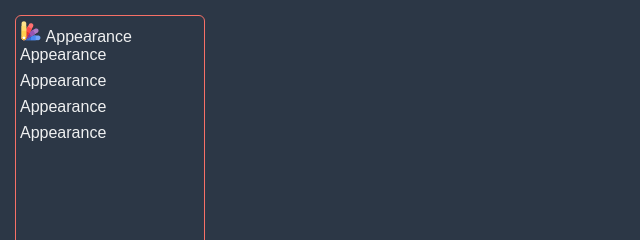
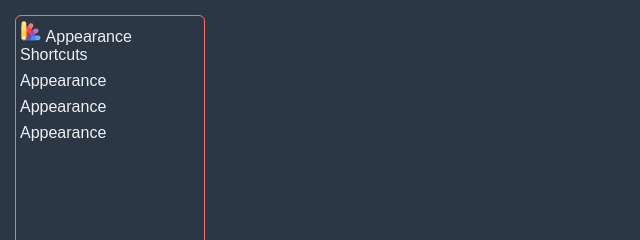
Before and after one commit to Randdose/simple-paint, a website: page settings/index.html in a window 1280 px wide. Shown: the top 240 px of the page, 0-640 px from the left. Drawn offline with Linux system fonts and the light colour scheme.

Commit message:
added shotcut section to side bar

```diff
--- a/settings/index.html
+++ b/settings/index.html
@@ -14,7 +14,7 @@
 
 		<div class="side-panel content">
 			<div class="option"><img src="../assets/svgs/theme.svg"> Appearance</div>
-			<div class="option">Appearance</div>
+			<div class="option">Shortcuts</div>
 			<div class="option">Appearance</div>
 			<div class="option">Appearance</div>
 			<div class="option">Appearance</div>
```
